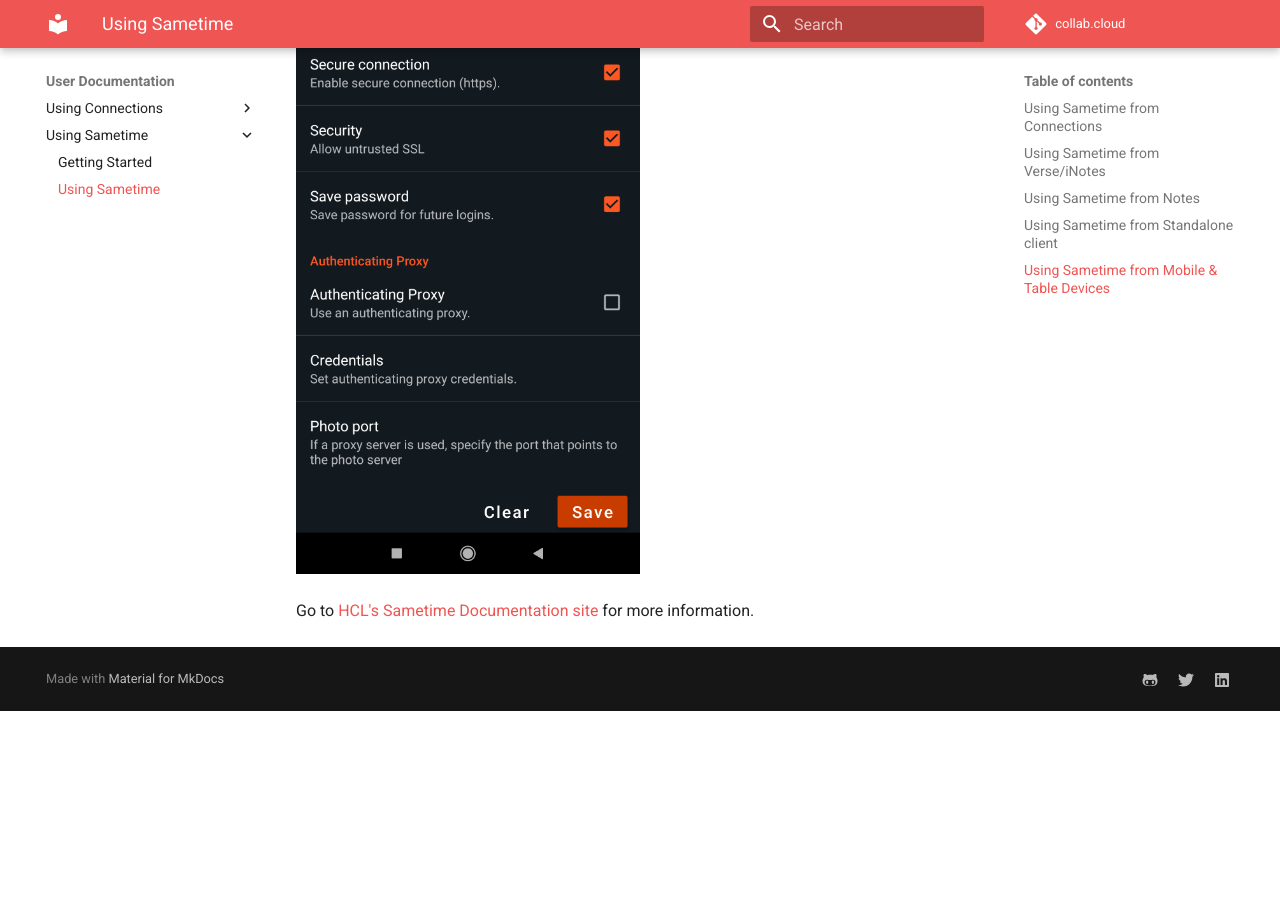
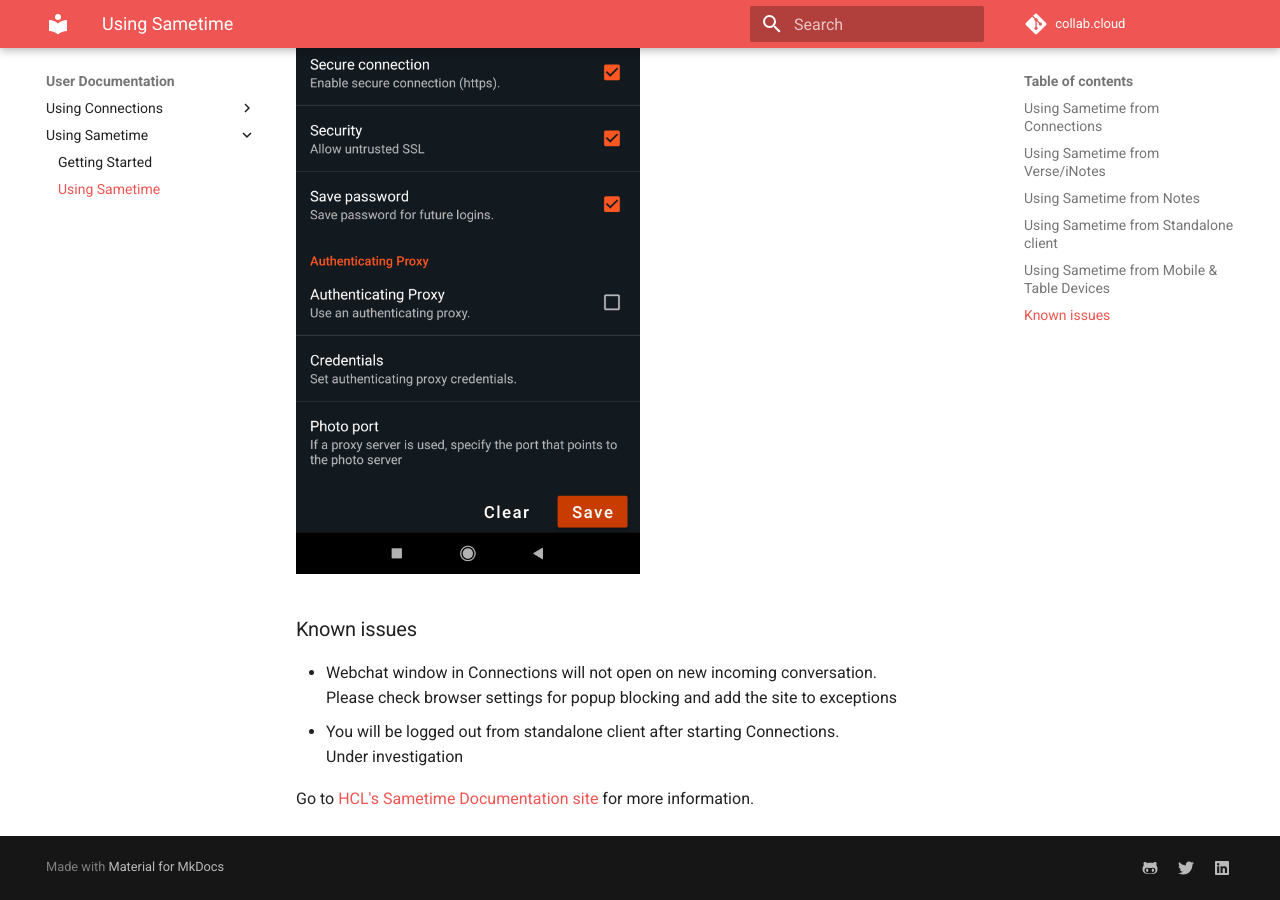
Before and after one commit to collabdotcloud/docs.collab.cloud, an MkDocs documentation site: the page built from docs/users/using-sametime.md, in a window 1280 px wide and 900 px high, scrolled down 4774 px. Built offline with MkDocs 1.6.1 and Material for MkDocs 9.7.7, drawn with Linux system fonts in a browser that asks for light colours; before the commit the page ends 5485 px from its top, so only the background shows below that.

Commit message:
Known issues

```diff
--- a/docs/users/using-sametime.md
+++ b/docs/users/using-sametime.md
@@ -73,4 +73,12 @@
 
 <img src="/assets/images/screen-shots/sametime/mobile-settings.png" alt="Mobile Settings" width=50% />
 
+### Known issues
+
+* Webchat window in Connections will not open on new incoming conversation.<br />
+Please check browser settings for popup blocking and add the site to exceptions
+* You will be logged out from standalone client after starting Connections.<br />
+Under investigation
+
+
 Go to [HCL's Sametime Documentation site](https://help.hcltechsw.com/sametime/sametime_welcome.html) for more information.
```
